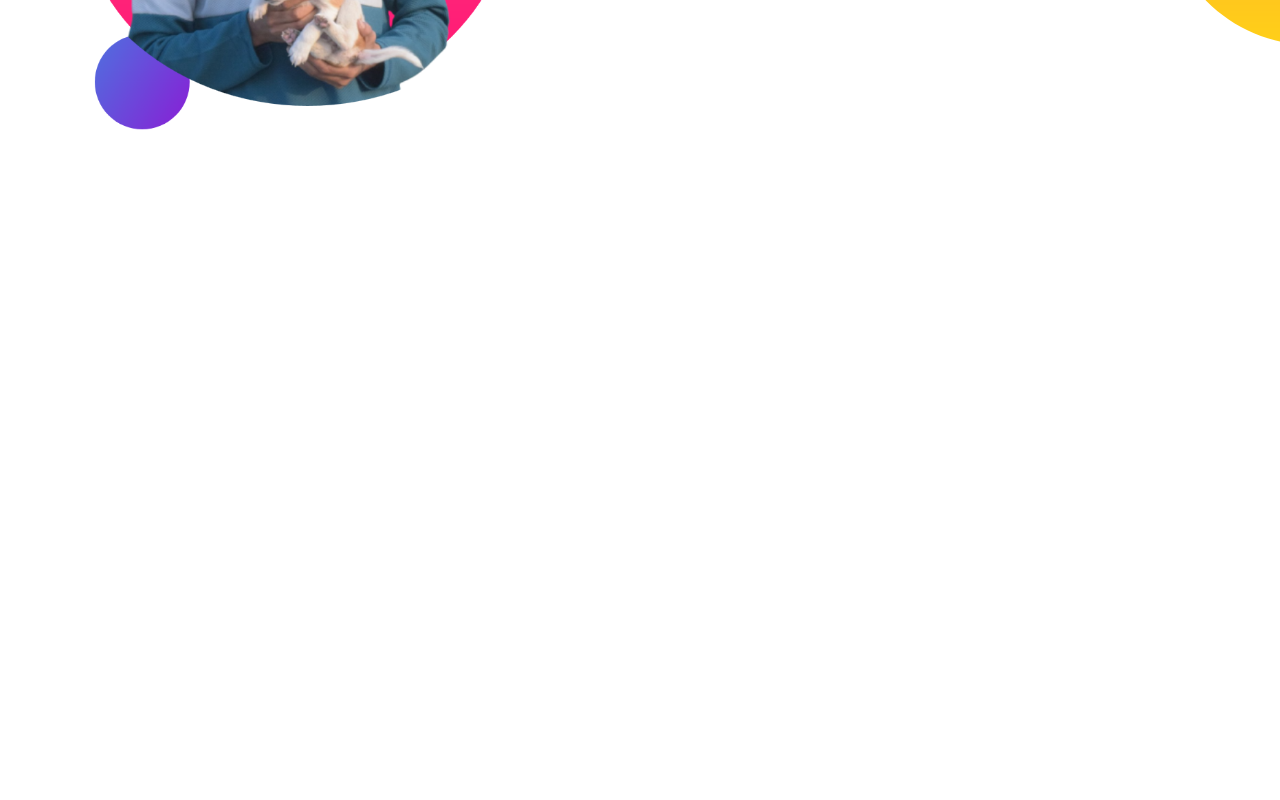
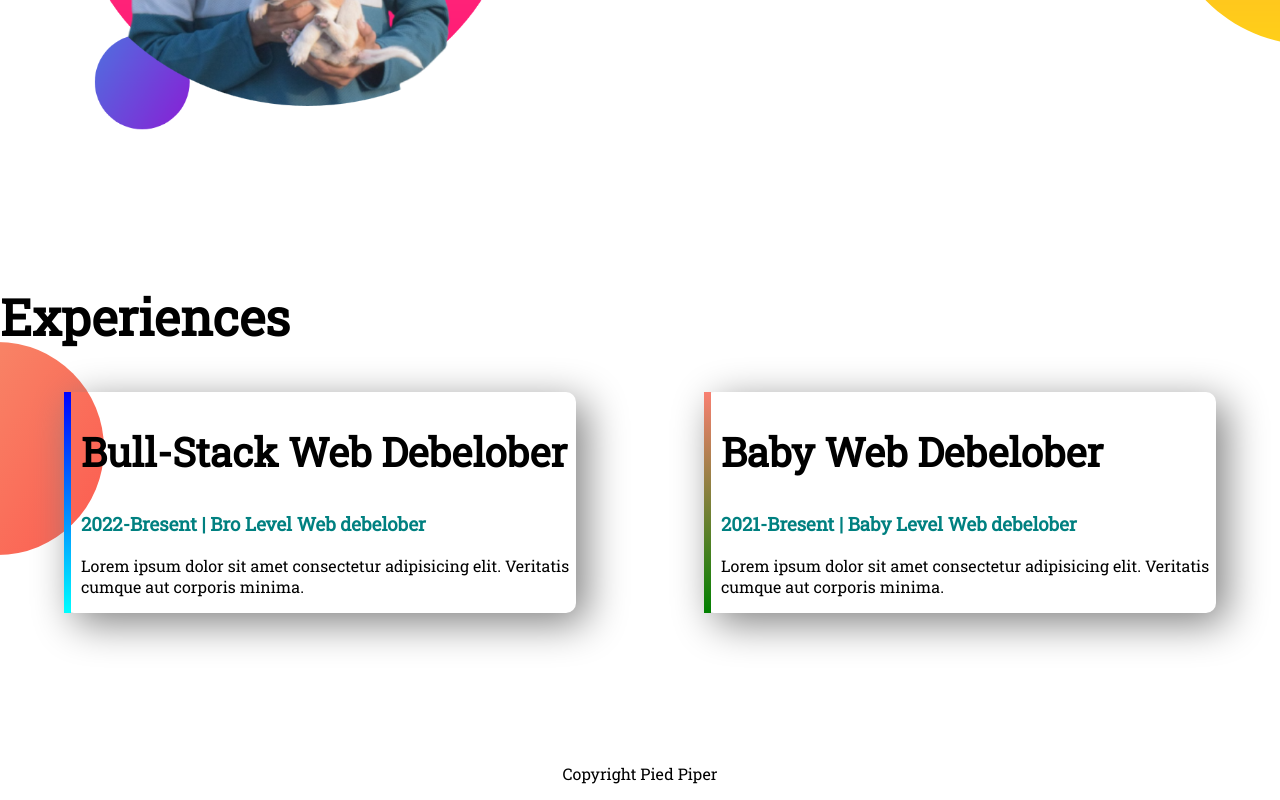
Before and after one commit to minhaj-boop/developer-portfolio, a plain HTML site: page index.html in a window 1280 px wide. Shown: the part 984-1784 px from the top of the page. Before the commit the page ends 1268 px from the top, so only its background shows below. Drawn offline with Linux system fonts and the light colour scheme.

Commit message:
final commit

```diff
--- a/index.html
+++ b/index.html
@@ -11,7 +11,7 @@
     <link rel="stylesheet" href="style.css">
 </head>
 <body>
-    <section class="top-banner">
+    <section class="top-banner felxible-container">
         <div class="half-width">
             <h1>Welcome To</h1>
             <h1><span class="title-color">Pied Piper's</span> World</h1>
@@ -26,7 +26,7 @@
             <img src="images/my-pp.png" alt="">
         </div>
     </section>
-    <section class="dream-big">
+    <section class="dream-big felxible-container">
         <div class="half-width">
             <img src="images/my-pp2.png" alt="">
         </div>
@@ -37,5 +37,26 @@
             <a class="link-button" href="#" target="_blank">DOWNLOAD RESUME</a>
         </div>
     </section>
+
+    <section class="experience-area">
+        <h1>Experiences</h1>
+        <div class="felxible-container">
+            <div id="web-dev-exp" class="experience-item">
+                <h2>Bull-Stack Web Debelober</h2>
+                <h3 class="title-color">2022-Bresent | Bro Level Web debelober</h3>
+                <p>Lorem ipsum dolor sit amet consectetur adipisicing elit.
+                    Veritatis cumque aut corporis minima.</p>
+            </div>
+            <div id="full-stack-exp" class="experience-item">
+                <h2>Baby Web Debelober</h2>
+                <h3 class="title-color">2021-Bresent | Baby Level Web debelober</h3>
+                <p>Lorem ipsum dolor sit amet consectetur adipisicing elit.
+                    Veritatis cumque aut corporis minima.</p>
+            </div>
+        </div>
+    </section>
+    <footer>
+        <p>Copyright Pied Piper</p>
+    </footer>
 </body>
 </html>
--- a/style.css
+++ b/style.css
@@ -7,11 +7,15 @@ h1 {
     font-size: 50px;
 }
 
+h2 {
+    font-size: 40px;
+}
+
 .title-color {
     color: teal;
 }
 
-section {
+.felxible-container {
     display: flex;
     margin-bottom: 150px;
 }
@@ -44,3 +48,34 @@ section {
     background-repeat: no-repeat;
     background-position: right;
 }
+
+.experience-area {
+    background-image: url(images/exp-bg.png);
+    background-repeat: no-repeat;
+    background-position: left;
+}
+
+.experience-item {
+    width: 40%;
+    margin-left: 5%;
+    margin-right: 5%;
+    padding-left: 10px;
+    border-radius: 10px;
+    box-shadow: 10px 10px 40px gray;
+}
+
+#web-dev-exp {
+    border-left: 7px solid;
+    border-image: linear-gradient(blue, cyan);
+    border-image-slice: 1;
+}
+
+#full-stack-exp {
+    border-left: 7px solid;
+    border-image: linear-gradient(salmon,green);
+    border-image-slice: 1;
+}
+
+footer p {
+    text-align: center;
+}
```
Also changed, not shown: images/my-bg.png (deleted), images/my-bg2.png (deleted), showOff/1.jpg (deleted), showOff/2.jpg (deleted), showOff/3.jpg (deleted), showOff/4.jpg (deleted), showOff/5.jpg (deleted).
